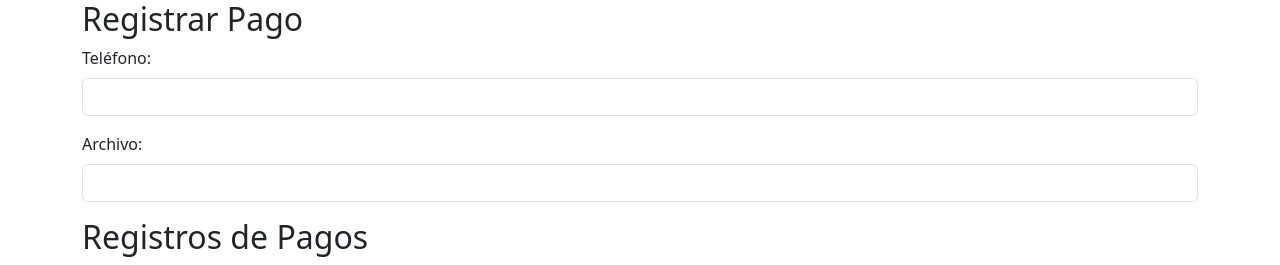
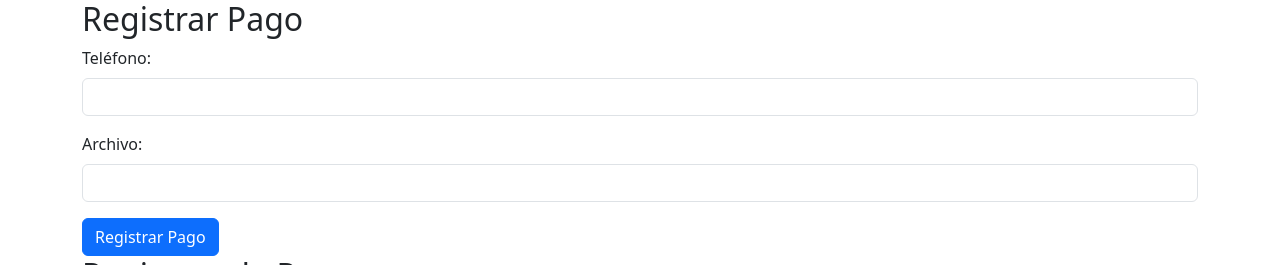
Before and after one commit to Tadexcholo/render, a Flask app: page / in a window 1280 px wide. Shown: the top 265 px of the page. Run offline with Flask 3, Linux system fonts and the light colour scheme; data that the repository does not hold is empty; some libraries are stand-ins or nearby versions.

Commit message:
Update app.html

```diff
--- a/templates/app.html
+++ b/templates/app.html
@@ -3,13 +3,9 @@
 <head>
     <meta charset="UTF-8">
     <meta name="viewport" content="width=device-width, initial-scale=1.0">
-
     <link href="https://cdn.jsdelivr.net/npm/bootstrap@5.3.3/dist/css/bootstrap.min.css" rel="stylesheet" integrity="sha384-QWTKZyjpPEjISv5WaRU9OFeRpok6YctnYmDr5pNlyT2bRjXh0JMhjY6hW+ALEwIH" crossorigin="anonymous">
-
     <script src="https://code.jquery.com/jquery-3.7.1.min.js" integrity="sha256-/JqT3SQfawRcv/BIHPThkBvs0OEvtFFmqPF/lYI/Cxo=" crossorigin="anonymous"></script>
-
     <title>App</title>
-
     <script src="https://js.pusher.com/8.2.0/pusher.min.js"></script>
 </head>
 <body>
@@ -24,7 +20,7 @@
                 <label for="txtArchivo" class="form-label">Archivo:</label>
                 <input type="text" class="form-control" id="txtArchivo" required>
             </div>
-
+            <button type="submit" class="btn btn-primary">Registrar Pago</button> <!-- Botón agregado -->
         </form>
 
         <h2>Registros de Pagos</h2>
@@ -62,10 +58,10 @@
 
         $("#frmPago").submit(function(event) {
             event.preventDefault();
-            const Telefono = $("txtTelefono").val();
-            const Archivo = $("txtArchivo").val();
+            const Telefono = $("#txtTelefono").val(); // Corrección aquí
+            const Archivo = $("#txtArchivo").val(); // Corrección aquí
 
-            $.get(`/evento?Telefono=${Telefono}&Archivo=${Archivo}`, function(respuesta) {
+            $.get(`/registrar?Telefono=${Telefono}&Archivos=${Archivo}`, function(respuesta) {
                 console.log(respuesta);
                 buscar(); // Actualiza la tabla después de insertar
             });
```
